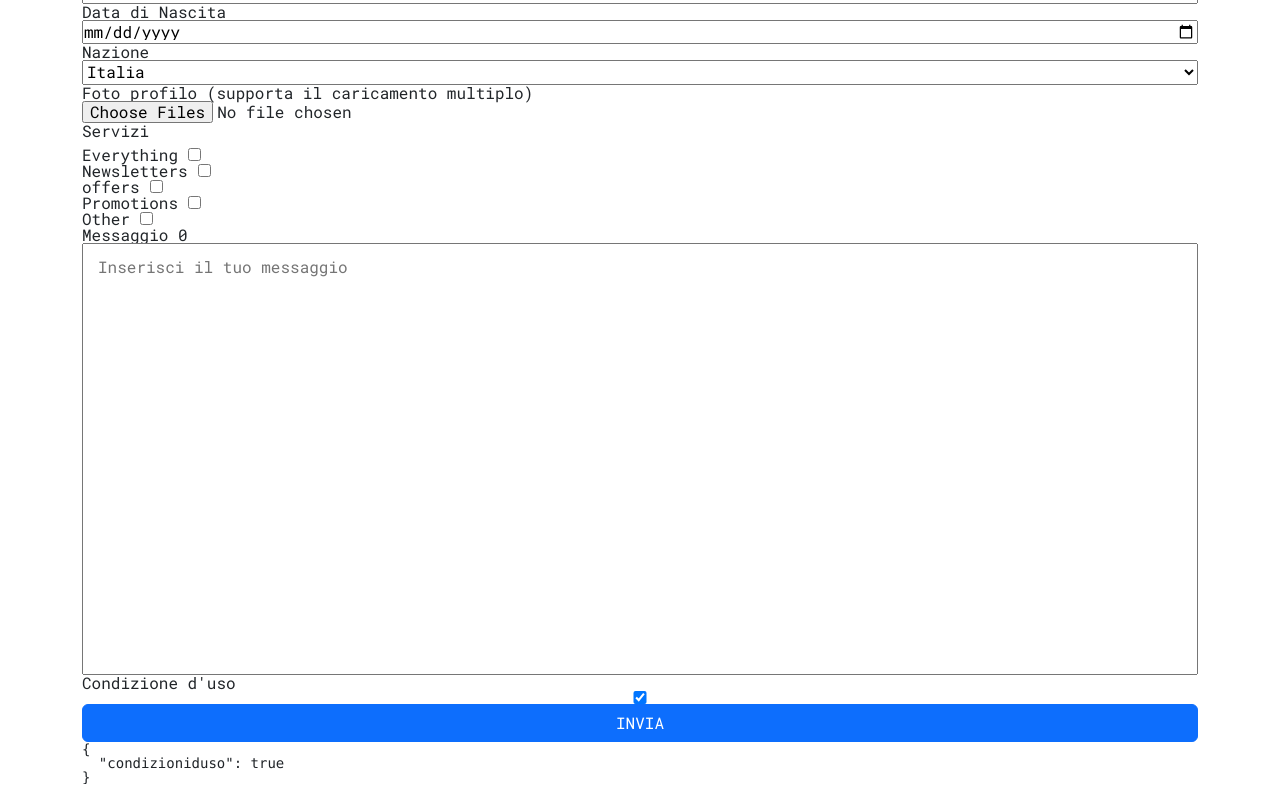
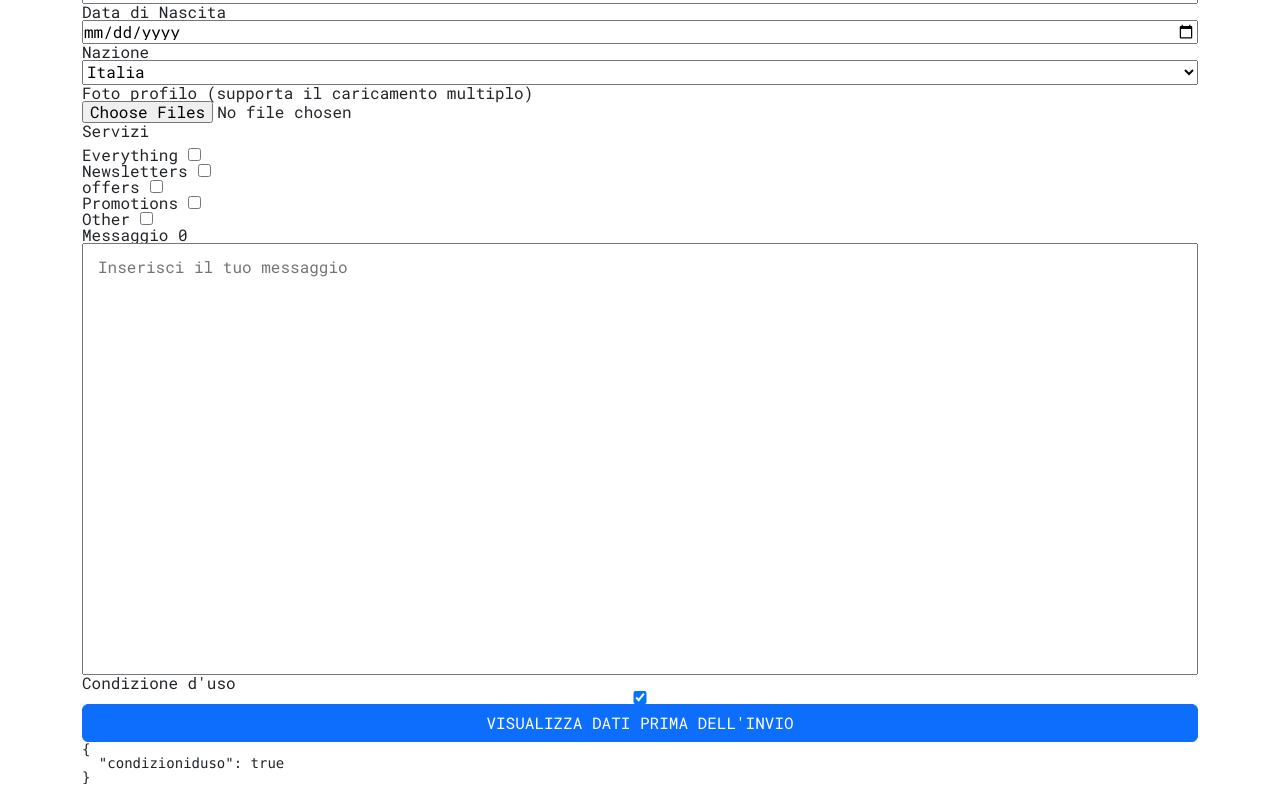
Before and after one commit to Cianuro-83/REACT, a React (Vite) app in the folder router-v6/: page /contacts in a window 1280 px wide. Shown: the part 511-1311 px from the top of the page. Built offline with nearby package versions, Linux system fonts and the light colour scheme.

Commit message:
fix send

```diff
--- a/router-v6/src/components/FormModal.jsx
+++ b/router-v6/src/components/FormModal.jsx
@@ -1,6 +1,9 @@
 import React from 'react';
 
 const FormModal = ( { formData, showModal, handleModalClose } ) => {
+  const handleFormSend = ( formData ) => {
+    console.log( formData );
+  };
   return (
     showModal && Object.keys( formData ).length !== 0 && (
       <div className="modal fade" id="exampleModal" tabIndex={ -1 } aria-labelledby="inviaForm" aria-hidden="true">
@@ -39,7 +42,7 @@ const FormModal = ( { formData, showModal, handleModalClose } ) => {
               <button type="button" className="btn btn-secondary" onClick={ handleModalClose } data-bs-dismiss="modal">
                 Torna Indietro
               </button>
-              <button type="button" className="btn btn-primary">Invia</button>
+              <button type="button" className="btn btn-primary" onClick={ () => handleFormSend( formData ) }>Invia</button>
             </div>
           </div>
         </div>
--- a/router-v6/src/pages/Contacts.jsx
+++ b/router-v6/src/pages/Contacts.jsx
@@ -20,28 +20,17 @@ const Contacts = () => {
   console.log( errors );
   const [formData, setFormData] = useState( { fotoprofilo: [] } );
   const [showModal, setShowModal] = useState( false );
+  const message = watch( 'messaggio', '' );
+  const trimmedLength = message.trim().length;
 
   const onSubmit = handleSubmit( ( data, event ) => {
-    console.log( data );
     setFormData( data );
 
     if ( Object.keys( errors ).length === 0 ) {
       setShowModal( true );
     }
 
-    // const ulElement = event.target.parentNode.querySelector( ' ul' );
-    // ulElement.innerHTML = '';
-    // const fileInput = event.target.parentNode.querySelector( 'input[type="file"]' );
-    // fileInput.value = '';
-    // reset();
-
   } );
-  // useEffect( () => {
-  //   setFormData( watch() );
-  // }, [watch] );
-  const message = watch( 'messaggio', '' );
-  const trimmedLength = message.trim().length;
-
   const handleFileChange = ( event ) => {
     const fileList = event.target.files;
     const fileNames = Array.from( fileList ).map( file => file.name );
@@ -52,6 +41,8 @@ const Contacts = () => {
     setShowModal( false );
     setFormData( {} );
   };
+
+
 
 
 
@@ -307,8 +298,8 @@ const Contacts = () => {
 
           {/* submit */ }
 
-          <button type="submit" className="btn btn-primary" data-bs-toggle="modal" data-bs-target="#exampleModal" onSubmit={ handleSubmit }>
-            INVIA
+          <button type="submit" className="btn btn-primary" data-bs-toggle="modal" data-bs-target="#exampleModal" onSubmit={ handleSubmit } className="text-uppercase btn btn-primary">
+            visualizza dati prima dell'invio
           </button>
 
           <FormModal formData={ formData } showModal={ showModal } handleModalClose={ handleModalClose } />
```
